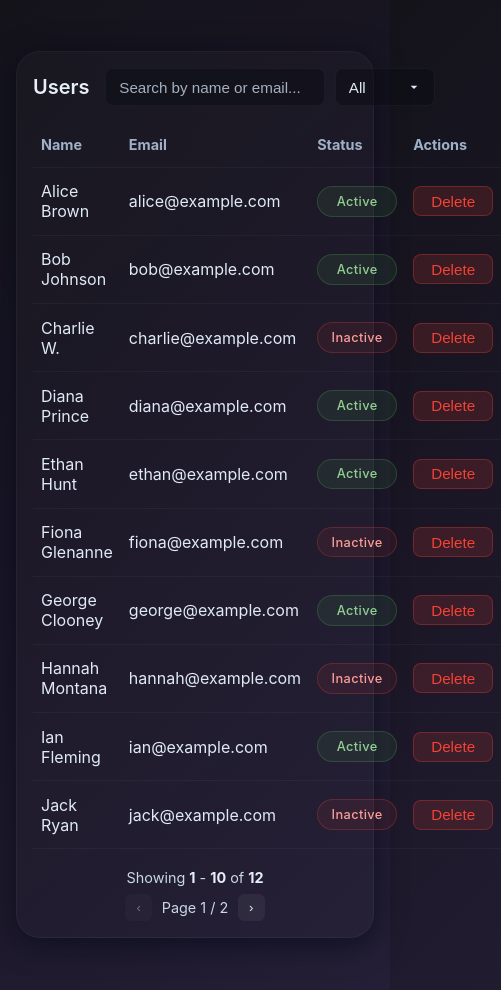
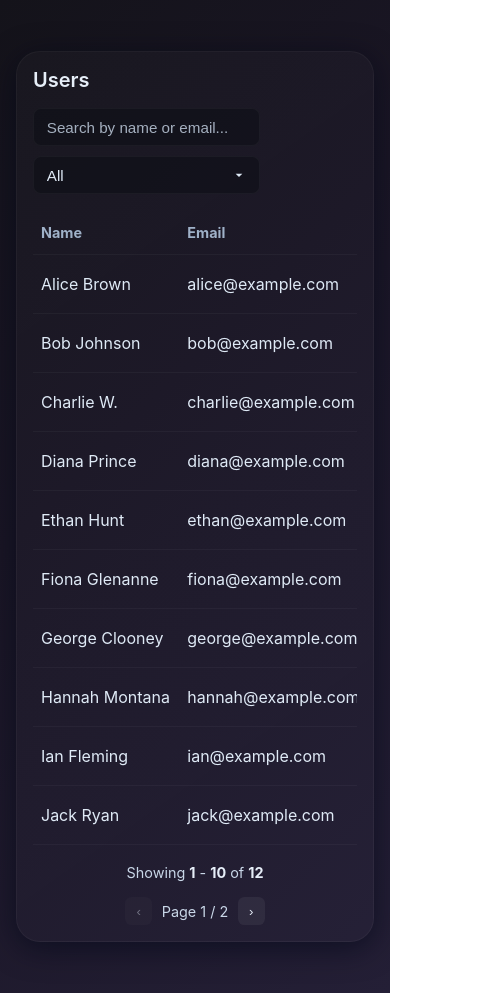
Before and after one commit to n0rahh/user-management-dashboard, a Vue app: page / in a window 390 px wide. Shown: the whole page, 501 px wide, since content can reach past the window. Built offline with nearby package versions, Linux system fonts and the light colour scheme.

Commit message:
feat: update Table component structure for improved responsiveness

```diff
--- a/src/components/UI/Table.vue
+++ b/src/components/UI/Table.vue
@@ -14,10 +14,11 @@
       <span class="loading-text"> Loading </span> <Loader />
     </div>
 
-    <table
+    <div
       v-else
-      class="table"
+      class="table-scroll"
     >
+      <table class="table">
         <thead>
           <tr>
             <th
@@ -57,6 +58,7 @@
           </tr>
         </tbody>
       </table>
+    </div>
 
     <div
       v-if="items.length"
@@ -130,6 +132,12 @@ const prevPage = () => {
   box-shadow: $shadow;
 }
 
+.table-scroll {
+  overflow-x: auto;
+  -webkit-overflow-scrolling: touch;
+  scrollbar-width: thin;
+}
+
 .table-header {
   display: flex;
   align-items: center;
@@ -164,6 +172,7 @@ const prevPage = () => {
 
 .table {
   width: 100%;
+  min-width: 530px;
   border-collapse: collapse;
   table-layout: auto;
 }
@@ -235,7 +244,15 @@ const prevPage = () => {
 
   .pagination {
     flex-direction: column;
-    gap: 0.5rem;
+    gap: 1rem;
+  }
+}
+
+@media (max-width: 530px) {
+  .table-header,
+  .controls {
+    flex-direction: column;
+    align-items: flex-start;
   }
 }
 </style>
```
Lines whose indentation alone changed are shown as unchanged.
